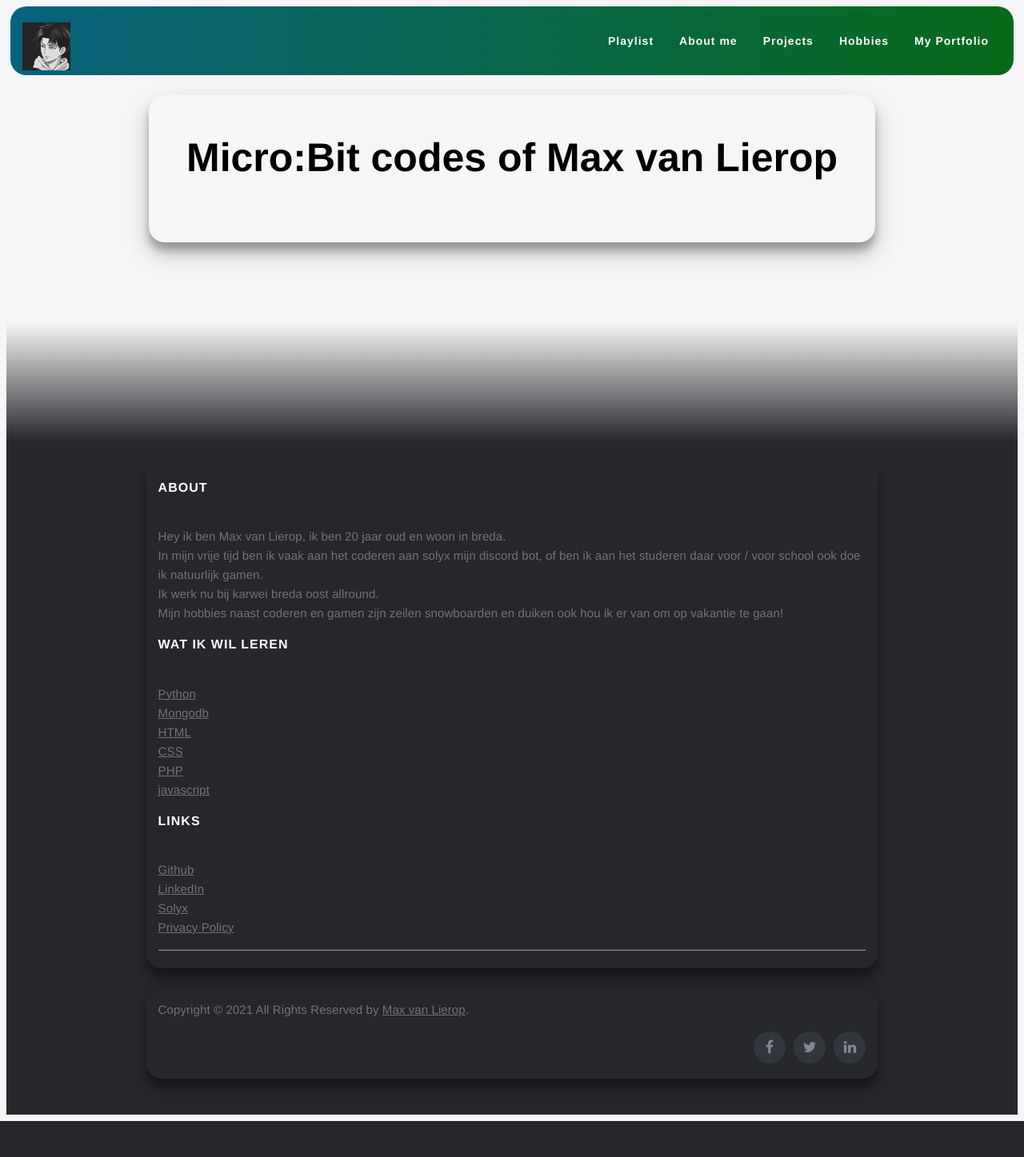
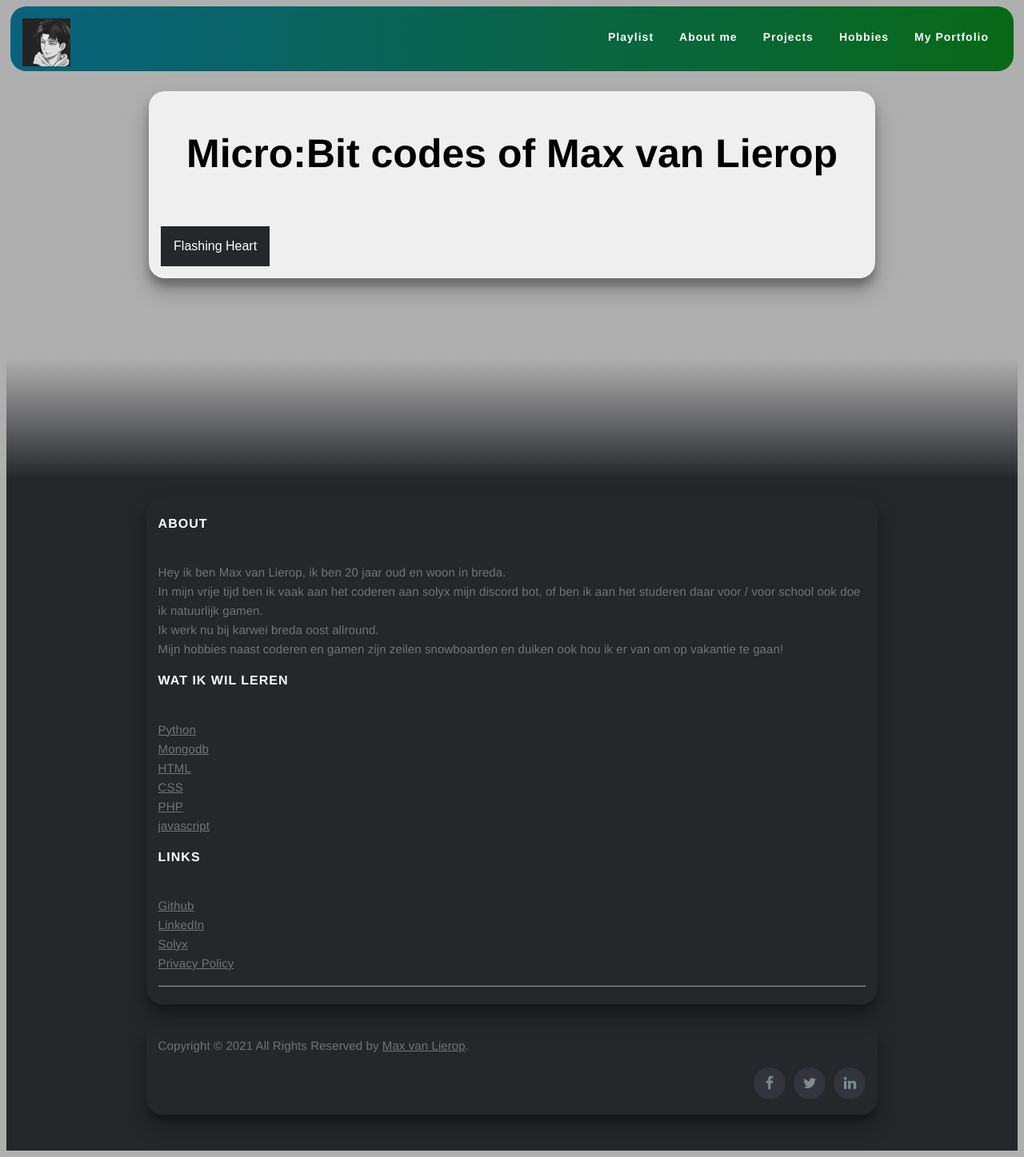
Before and after one commit to TheMaksoo/schoolCurio, a PHP site: page /microbit/index.html in a window 1280 px wide. Shown: the whole page at 80% size. Before the commit the page ends 1402 px from the top, so only its background shows below. Run offline with PHP 8.4, Linux system fonts and the light colour scheme.

Commit message:
Add files via upload

```diff
--- a/myportfolio/css/styles.css
+++ b/myportfolio/css/styles.css
@@ -5,7 +5,7 @@
 
 }
 .background {
-	background: #f6f5f7;
+	background: #afafaf;
 }
 
 .global{
@@ -68,10 +68,17 @@
 	align-items: center;
 	flex-direction: column;
 	font-size: 20px;
+	color: #26272b;
+}
+
+.global a:hover
+{
+  color:#007bb6;
+  text-decoration:none;
 }
 
 .topnav {
-	padding: 20px 15px 0px;
+	padding:15px 15px 0px;
 	background: -webkit-linear-gradient(to right, #09627e, #086918);
 	background: linear-gradient(to right, #09627e, #086918);
 	background-repeat: no-repeat;
@@ -107,7 +114,7 @@
 	letter-spacing: 1px;
 }
 .container {
-	background-color: #f6f5f7;
+	background-color: #efefef;
 	border-radius: 20px;
   	box-shadow: 0 14px 28px rgba(0,0,0,0.25), 0 10px 10px rgba(0,0,0,0.22);
 	overflow: hidden;
@@ -142,7 +149,7 @@
   font-size: 16px;
   margin-top: 5px;
   letter-spacing: 0.1px;
-  background: linear-gradient(to bottom, #f6f5f7 0px, #26272b 150px);
+  background: linear-gradient(to bottom, #afafaf 0px, #26272b 150px);
   background-color:#26272b;
   padding:150px 0 20px;
   font-size:15px;
@@ -263,3 +270,33 @@
 {
   background-color:#007bb6
 }
+
+.dropbtn {
+	background-color: #26272b;
+	color: white;
+	padding: 16px;
+	font-size: 16px;
+	border: none;
+	cursor: pointer;
+}
+
+.dropdown {
+	position: relative;
+	display: inline-block;
+}
+
+.dropdown-content{
+	display: none;
+	position: absolute;
+	background-color: #f9f9f9;
+	min-width: 160px;
+	box-shadow: 0px 8px 16px 0px rgba(0, 0, 0, 0.2);
+	z-index: 1;
+}
+
+.dropdown-content a:hover{
+	background-color: #f1f1f1;
+}
+.dropdown:hover .dropbtn{
+	background-color: #3e8e41;
+}
--- a/myportfolio/microbit/index.html
+++ b/myportfolio/microbit/index.html
@@ -22,9 +22,16 @@
 			<div class="container">
 				<h1>Micro:Bit codes of Max van Lierop</h1>
 				<br>
+				<div class="dropdown">
+				 	<button class="dropbtn">Flashing Heart</button>
+				 	<div class="dropdown-content">
+				 		<p>Flashin Heart is een klein programma wat een hartje continue wel en niet laat zien.</p>
+				 		<img src="/myportfolio/microbit/img/flashing_heart.png" alt="Flashing heart.">
+				 	</div>
+				</div>
 			</div>
 		</div>
-	   <footer class="site-footer">
+		<footer class="site-footer">
 	      <div class="container2">
 	        <div class="row">
 	          <div class="collum">
--- a/myportfolio/smartcafe/index.html
+++ b/myportfolio/smartcafe/index.html
@@ -48,7 +48,7 @@
 						<li><a href="https://www.javascript.com/">javascript</a></li>
 	            </ul>
 	          </div>
-				  </div>
+
 	          <div class="collum">
 	            <h6>Links</h6>
 	            <ul class="footer-links">
```
Also changed, not shown: myportfolio/aboutme.html (+5 -4 lines), myportfolio/hobbies.html (+5 -3 lines), myportfolio/index.html (+6 -3 lines), myportfolio/projects.html (+5 -3 lines). Lines whose indentation alone changed are shown as unchanged.
